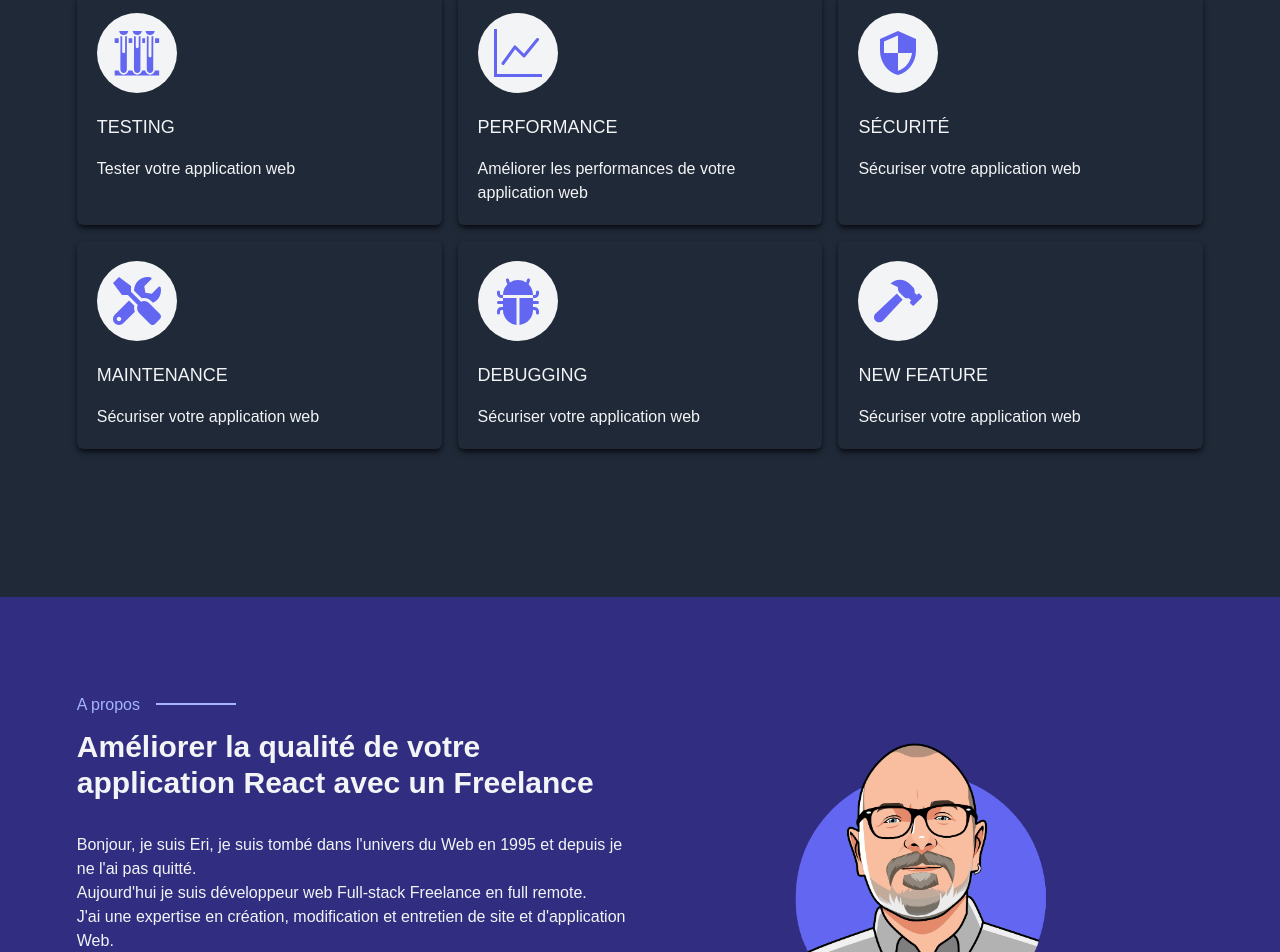
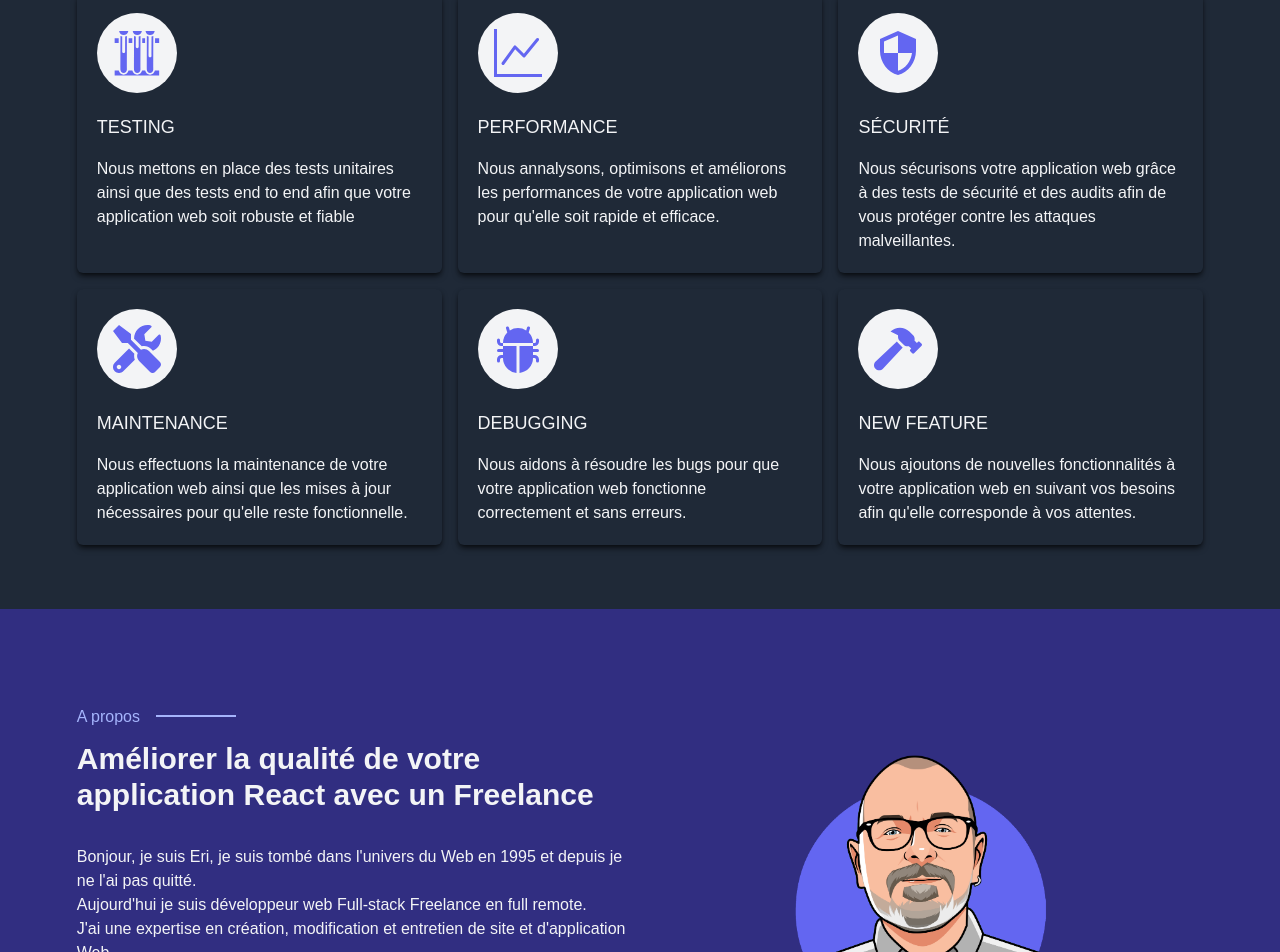
Before and after one commit to erischon/the-dizalch-project, a Next.js app: page / in a window 1280 px wide. Shown: the part 1003-1955 px from the top of the page. Built offline with nearby package versions, Linux system fonts and the light colour scheme.

Commit message:
Update infos.js

```diff
--- a/src/data/infos.js
+++ b/src/data/infos.js
@@ -29,37 +29,43 @@ export const projectsListPageSize = 6;
 export const services = [
   {
     title: "Testing",
-    description: "Tester votre application web",
+    description:
+      "Nous mettons en place des tests unitaires ainsi que des tests end to end afin que votre application web soit robuste et fiable",
     icon: <GiTestTubes />,
     image: "/images/services/testing.jpg",
   },
   {
     title: "Performance",
-    description: "Améliorer les performances de votre application web",
+    description:
+      "Nous annalysons, optimisons et améliorons les performances de votre application web pour qu'elle soit rapide et efficace.",
     icon: <BsGraphUp />,
     image: "/images/services/performance.jpg",
   },
   {
     title: "Sécurité",
-    description: "Sécuriser votre application web",
+    description:
+      "Nous sécurisons votre application web grâce à des tests de sécurité et des audits afin de vous protéger contre les attaques malveillantes.",
     icon: <MdSecurity />,
     image: "/images/services/security.jpg",
   },
   {
     title: "Maintenance",
-    description: "Sécuriser votre application web",
+    description:
+      "Nous effectuons la maintenance de votre application web ainsi que les mises à jour nécessaires pour qu'elle reste fonctionnelle.",
     icon: <FaTools />,
     image: "/images/services/security.jpg",
   },
   {
     title: "Debugging",
-    description: "Sécuriser votre application web",
+    description:
+      "Nous aidons à résoudre les bugs pour que votre application web fonctionne correctement et sans erreurs.",
     icon: <BsFillBugFill />,
     image: "/images/services/security.jpg",
   },
   {
     title: "New feature",
-    description: "Sécuriser votre application web",
+    description:
+      "Nous ajoutons de nouvelles fonctionnalités à votre application web en suivant vos besoins afin qu'elle corresponde à vos attentes.",
     icon: <FaHammer />,
     image: "/images/services/security.jpg",
   },
```
